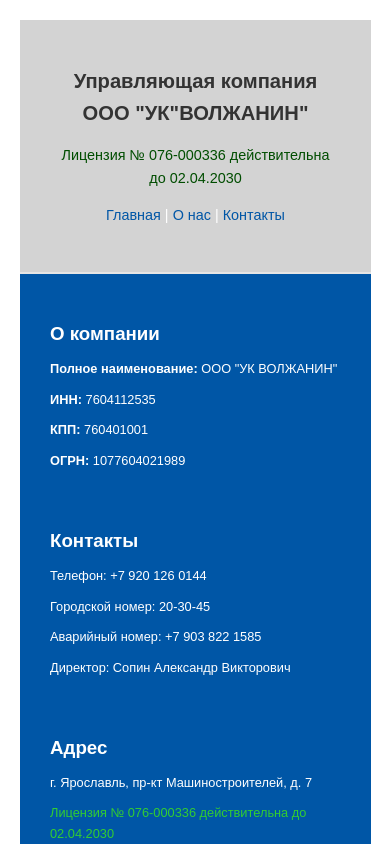
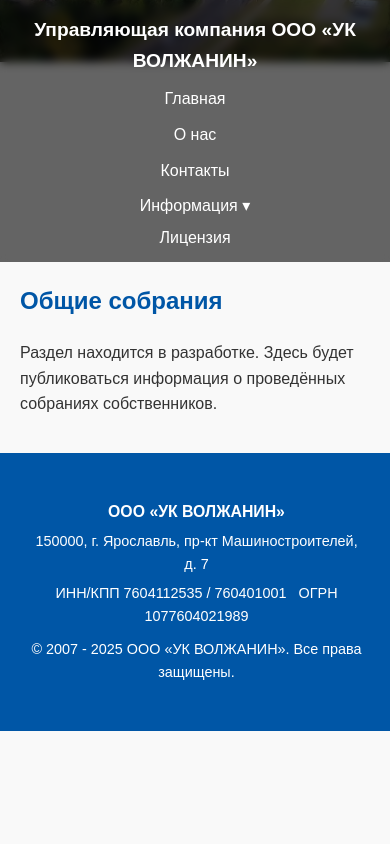
Before and after one commit to yk-volzanin-yar/yk-volzanin-yar, a React (Vite) app in the folder yk-volzanin-react/: page /info/meetings in a window 390 px wide. Shown: the top 844 px of the page. Built offline with nearby package versions, Linux system fonts and the light colour scheme.

Commit message:
improved navigation bar

```diff
--- a/yk-volzanin-react/index.html
+++ b/yk-volzanin-react/index.html
@@ -2,7 +2,7 @@
 <html lang="en">
   <head>
     <meta charset="UTF-8" />
-    <link rel="icon" type="image/svg+xml" href="/vite.svg" />
+    <link rel="icon" href="/public/favicon.ico" type="image/x-icon" />
     <meta name="viewport" content="width=device-width, initial-scale=1.0" />
     <title>УК ВОЛЖАНИН</title>
 </head>
--- a/yk-volzanin-react/src/App.jsx
+++ b/yk-volzanin-react/src/App.jsx
@@ -4,18 +4,26 @@ import Header from './components/Header';
 import Footer from './components/Footer';
 import Home from './pages/Home';
 import About from './pages/About';
-import Contacts from './pages/Contacts';
+import Contacts from './pages/Contacts'
+import Info from './pages/Info';
+import Reports from './pages/info/Reports';
+import MKD from './pages/info/MKD';
+import Meetings from './pages/info/Meetings';
 
 function App() {
   return (
     <Router>
-      <div className="container">
+      <div className="app">
         <Header />
-        <main>
+        <main className="container">
           <Routes>
             <Route path="/" element={<Home />} />
             <Route path="/about" element={<About />} />
             <Route path="/contacts" element={<Contacts />} />
+            <Route path="/info" element={<Info />} />
+            <Route path="/info/reports" element={<Reports />} />
+            <Route path="/info/mkd" element={<MKD />} />
+            <Route path="/info/meetings" element={<Meetings />} />
           </Routes>
         </main>
         <Footer />
--- a/yk-volzanin-react/src/assets/styles.css
+++ b/yk-volzanin-react/src/assets/styles.css
@@ -5,6 +5,7 @@ body {
   padding: 0;
   color: #333;
   line-height: 1.6;
+  background-color: #f9f9f9;
 }
 
 .container {
@@ -16,6 +17,7 @@ body {
 
 h1, h2, h3 {
   color: #0056a6;
+  margin-top: 0;
 }
 
 a {
@@ -27,69 +29,138 @@ a:hover {
   text-decoration: underline;
 }
 
-/* === Стили хедера с подложкой только под текстом === */
-.header {
-  background-image: url('zavolga.jpg');
+/* === Стили хедера и навигации === */
+.site-header {
+  background-image: url('../assets/zavolga.jpg');
   background-size: cover;
-  background-position: center -150px;
+  background-position: center -200px;;
   background-repeat: no-repeat;
-  height: 200px;
+  color: white;
+  min-height: 200px;
   display: flex;
-  justify-content: center; /* Горизонтальное центрирование содержимого */
-  align-items: center; /* Вертикальное центрирование содержимого */
-  text-align: center; /* Центрируем текст */
-  color: white;
-  border-bottom: 2px solid #e5e5e5;
+  align-items: flex-end;
 }
 
-.header .license-text {
-  color: #004d00; /* Более тёмный насыщенный зелёный цвет */
-  text-decoration: none;
+.nav-wrapper {
+  width: 100%;
+  padding: 20px;
+  background: rgba(0, 0, 0, 0.6);
+  backdrop-filter: blur(5px);
+  display: flex;
+  flex-direction: column;
+  align-items: center;
 }
 
-.header .license-text:hover {
+.logo {
+  font-weight: bold;
+  font-size: 1.6rem;
+  margin-bottom: 10px;
+  text-align: center;
+}
+
+.main-nav {
+  display: flex;
+  flex-wrap: wrap;
+  gap: 20px;
+  justify-content: center;
+}
+
+.main-nav a,
+.main-nav span,
+.main-nav .license-button {
+  color: white;
+  font-weight: 500;
+  position: relative;
+  background: none;
+  border: none;
+  cursor: pointer;
+  font-family: inherit;
+  font-size: inherit;
+  padding: 0;
+}
+
+.main-nav a:hover,
+.main-nav span:hover,
+.main-nav .license-button:hover {
   text-decoration: underline;
 }
 
-
-
-.header .text-background {
-  background: rgba(255, 255, 255, 0.25);
-  backdrop-filter: blur(8px);
-  border-radius: 5px;
-  padding: 20px 50px;
-  display: inline-block;
-  max-width: 1080px; /* Ширина текста ограничена */
+.dropdown {
+  position: relative;
+  cursor: pointer;
 }
 
-.header .company-name {
-  font-size: 2em;
-  margin: 0;
-  text-shadow: none;
-  color: #333;
+.dropdown-content {
+  position: absolute;
+  top: 100%;
+  left: 0;
+  background-color: white;
+  padding: 10px;
+  display: none;
+  flex-direction: column;
+  min-width: 200px;
+  box-shadow: 0 2px 5px rgba(0, 0, 0, 0.2);
+  z-index: 100;
 }
 
-.header .emergency-phone {
-  margin-top: 10px;
-  font-size: 1.3em;
-  font-weight: bold;
-  text-shadow: none;
-  color: #333;
+.dropdown-content a {
+  color: #0056a6;
+  margin-bottom: 8px;
 }
 
-.emergency-number {
-  color: #e74c3c;
-  font-weight: bold;
+.dropdown:hover .dropdown-content {
+  display: flex;
 }
 
-.emergency-number:hover {
-  text-decoration: underline;
+/* === Модальное окно для лицензии === */
+.modal-overlay {
+  position: fixed;
+  top: 0;
+  left: 0;
+  right: 0;
+  bottom: 0;
+  background-color: rgba(0, 0, 0, 0.7);
+  display: flex;
+  align-items: center;
+  justify-content: center;
+  z-index: 2000;
+  padding: 20px;
+}
+
+.modal-content {
+  background: white;
+  padding: 20px;
+  border-radius: 6px;
+  max-width: 90vw;
+  max-height: 90vh;
+  width: auto;
+  overflow: auto;
+  text-align: center;
+  position: relative;
+}
+
+.modal-content img {
+  width: 100%;
+  height: auto;
+  object-fit: contain;
+  max-height: 70vh;
+}
+
+.close-btn {
+  margin-top: 10px;
+  padding: 6px 16px;
+  background-color: #0056a6;
+  color: white;
+  border: none;
+  border-radius: 4px;
+  cursor: pointer;
+  font-size: 1rem;
 }
 
 /* === Главный контент === */
 .main-grid {
   display: grid;
-  grid-template-columns: minmax(250px, auto) 1fr;
+  grid-template-columns: 1fr 300px;
   gap: 20px;
 }
 
@@ -116,7 +187,6 @@ a:hover {
   min-height: 300px;
 }
 
-/* Ссылки в содержании */
 .contacts-column p {
   margin: 10px 0;
 }
@@ -136,161 +206,79 @@ a:hover {
   flex: 1 1 55%;
 }
 
-
 /* === Стили для футера === */
 .footer {
-  background: #0056a6;
+  background-color: #0056a6;
   color: white;
-  padding: 20px 15px;
+  padding: 30px 15px;
+  font-size: 1rem;
 }
 
-.footer-grid {
-  display: flex;
-  gap: 20px;
-  justify-content: space-between;
-  flex-wrap: wrap;
-  text-align: left;
+.footer .container {
+  max-width: 1200px;
+  margin: 0 auto;
+  text-align: center;
+  line-height: 1.6;
 }
 
-.footer-column {
-  flex: 1 1 30%;
-  min-width: 200px;
-  margin-bottom: 20px;
-  text-align: left;
+.footer p {
+  margin: 6px 0;
+  color: white;
 }
 
-.footer-column h3,
-.footer-column p,
-.footer-column a {
-  text-align: left;
-  color: white;
-  margin: 10px 0;
-}
-
-.footer-column a {
-  text-decoration: none;
-}
-
-.footer-column a:hover {
-  text-decoration: underline;
-}
-
-.footer-license .license-text {
-  color: #32cd32;
-  text-decoration: none;
-}
-
-.footer-license .license-text:hover {
-  text-decoration: underline;
-}
-
-footer p {
-  text-align: center;
-  font-size: 0.9em;
-  margin: 20px 0;
+.footer p strong {
+  font-size: 1.1em;
 }
 
 /* === Адаптивность === */
-
-/* Мониторы шире 1600px */
-@media (min-width: 1600px) {
-  .header .text-background {
-    max-width: 1080px; /* Оставляем максимальную ширину */
-  }
-}
-
-/* Планшеты и мобильные устройства (максимум 768px) */
 @media (max-width: 768px) {
-  .header {
-    background-color: #d3d3d3;
-    background-image: none;
-    height: auto;
-    align-items: center;
-    justify-content: center;
-    padding: 20px 10px;
-  }
-
-  .header .text-background {
-    background: none;
-    backdrop-filter: none;
-    position: static;
-    padding: 10px 0;
-    text-align: center;
-    max-width: 100%;
-    word-wrap: break-word;
-  }
-
-  .header .company-name {
-    font-size: 1.6em;
-    margin: 0 auto;
-    color: #333;
-  }
-
-  .header .emergency-phone {
-    font-size: 1.2em;
-  }
-
-  .main-grid {
-    display: flex;
+  .nav-wrapper {
     flex-direction: column;
-    gap: 20px;
-  }
-
-  .map-section {
-    order: 2;
-    margin: 0;
-    width: 100%;
-  }
-
-  .map-section #map {
-    min-height: 250px;
-  }
-
-  .footer-grid {
-    flex-direction: column;
-  }
-
-  .footer-column {
-    flex: 1 1 100%;
-    margin-bottom: 15px;
-  }
-}
-
-/* Смартфоны (максимум 480px) */
-@media (max-width: 480px) {
-  .header {
-    height: auto;
-    padding: 15px 10px;
-  }
-
-  .header .text-background {
-    padding: 10px;
-    font-size: 0.9em;
+    padding: 15px;
     text-align: center;
   }
 
-  .header .company-name {
-    font-size: 1.4em;
-  }
-
-  .header .emergency-phone {
-    font-size: 1em;
-  }
-
-  .main-grid {
+  .main-nav {
     flex-direction: column;
     gap: 10px;
   }
 
-  .map-section #map {
-    min-height: 200px;
+  .main-grid {
+    grid-template-columns: 1fr;
+  }
+
+  .contacts-layout {
+    flex-direction: column;
+  }
+
+  .modal-content img {
+    max-height: 60vh;
+  }
+}
+
+@media (max-width: 480px) {
+  .logo {
+    font-size: 1.2rem;
   }
 
   .footer {
-    padding: 15px 10px;
+    padding: 20px 10px;
   }
 
-  footer p {
-    font-size: 0.8em;
+  .footer p {
+    font-size: 0.9em;
+  }
+
+  .modal-content {
+    padding: 10px;
+  }
+
+  .modal-content img {
+    max-height: 50vh;
+  }
+
+  .close-btn {
+    padding: 5px 12px;
+    font-size: 0.9rem;
   }
 }
--- a/yk-volzanin-react/src/components/Footer.jsx
+++ b/yk-volzanin-react/src/components/Footer.jsx
@@ -1,43 +1,16 @@
 import { useEffect } from 'react';
 
 function Footer() {
-  useEffect(() => {
-    const span = document.getElementById('currentYear');
-    if (span) {
-      span.textContent = new Date().getFullYear();
-    }
-  }, []);
-
   return (
     <footer className="footer">
-      <div className="container footer-grid">
-        <div className="footer-column">
-          <h3>О компании</h3>
-          <p><strong>Полное наименование:</strong> ООО "УК ВОЛЖАНИН"</p>
-          <p><strong>ИНН:</strong> 7604112535</p>
-          <p><strong>КПП:</strong> 760401001</p>
-          <p><strong>ОГРН:</strong> 1077604021989</p>
-        </div>
-
-        <div className="footer-column">
-          <h3>Контакты</h3>
-          <p>Телефон: <a href="tel:+79201260144">+7 920 126 0144</a></p>
-          <p>Городской номер: <a href="tel:203045">20-30-45</a></p>
-          <p>Аварийный номер: <a href="tel:+79038221585">+7 903 822 1585</a></p>
-          <p>Директор: Сопин Александр Викторович</p>
-        </div>
-
-        <div className="footer-column">
-          <h3>Адрес</h3>
-          <p>г. Ярославль, пр-кт Машиностроителей, д. 7</p>
-          <p className="footer-license">
-            <a href="/licens.jpg" target="_blank" className="license-text" rel="noopener noreferrer">
-              Лицензия № 076-000336 действительна до 02.04.2030
-            </a>
-          </p>
-        </div>
+      <div className="container" style={{ textAlign: 'center' }}>
+        <p><strong>ООО «УК ВОЛЖАНИН»</strong></p>
+        <p>150000, г. Ярославль, пр-кт Машиностроителей, д. 7</p>
+        <p>ИНН/КПП 7604112535 / 760401001 &nbsp; ОГРН 1077604021989</p>
+        <p style={{ fontSize: '0.9em', marginTop: '10px' }}>
+          &copy; 2007 - {new Date().getFullYear()} ООО «УК ВОЛЖАНИН». Все права защищены.
+        </p>
       </div>
-      <p className="footer-copy">&copy; 2007 - <span id="currentYear"></span>. ООО "УК ВОЛЖАНИН". Все права защищены.</p>
     </footer>
   );
 }
--- a/yk-volzanin-react/src/components/Header.jsx
+++ b/yk-volzanin-react/src/components/Header.jsx
@@ -1,25 +1,41 @@
 import { Link } from 'react-router-dom';
-import zavolga from '../assets/zavolga.jpg';
+import '../assets/styles.css';
+import { useState } from 'react';
 
 function Header() {
+  const [showModal, setShowModal] = useState(false);
+
   return (
-    <header className="header">
-      <div class="container header-flex">
-        <div class="text-background">
-            <h1 class="company-name">Управляющая компания ООО "УК"ВОЛЖАНИН"</h1>
-            <p>
-                <a href="licens.jpg" target="_blank" class="license-text" rel="noopener noreferrer">
-                    Лицензия № 076-000336 действительна до 02.04.2030
-                </a>
-            </p>
-            <nav>
-                <Link to="/">Главная</Link> |{" "}
-                <Link to="/about">О нас</Link> |{" "}
-                <Link to="/contacts">Контакты</Link>
-            </nav>
+    <>
+      <header className="site-header">
+        <div className="nav-wrapper">
+          <div className="logo">Управляющая компания ООО «УК ВОЛЖАНИН»</div>
+          <nav className="main-nav">
+            <Link to="/">Главная</Link>
+            <Link to="/about">О нас</Link>
+            <Link to="/contacts">Контакты</Link>
+            <div className="dropdown">
+              <span>Информация ▾</span>
+              <div className="dropdown-content">
+                <Link to="/info/reports">Отчетность</Link>
+                <Link to="/info/mkd">Общие сведения по МКД</Link>
+                <Link to="/info/meetings">Общие собрания</Link>
+              </div>
+            </div>
+            <button className="license-button" onClick={() => setShowModal(true)}>Лицензия</button>
+          </nav>
         </div>
-    </div>
-    </header>
+      </header>
+
+      {showModal && (
+        <div className="modal-overlay" onClick={() => setShowModal(false)}>
+          <div className="modal-content" onClick={(e) => e.stopPropagation()}>
+            <img src="/licens.jpg" alt="Лицензия" style={{ maxWidth: '100%' }} />
+            <button onClick={() => setShowModal(false)} className="close-btn">Закрыть</button>
+          </div>
+        </div>
+      )}
+    </>
   );
 }
 
--- a/yk-volzanin-react/src/pages/Contacts.jsx
+++ b/yk-volzanin-react/src/pages/Contacts.jsx
@@ -1,4 +1,3 @@
-import { useEffect } from 'react';
 import YandexMap from '../components/YandexMap';
 
 function Contacts() {
@@ -17,7 +16,7 @@ function Contacts() {
 
       <div className="contacts-map">
         <h2>Мы на карте</h2>
-        <YandexMap />
+        <YandexMap id="contacts-map" />
       </div>
     </section>
   );
--- /dev/null
+++ b/yk-volzanin-react/src/pages/Info.jsx
@@ -0,0 +1,10 @@
+function Info() {
+  return (
+    <section>
+      <h2>Информация</h2>
+      <p>Выберите конкретный подраздел в навигации выше.</p>
+    </section>
+  );
+}
+
+export default Info;
--- /dev/null
+++ b/yk-volzanin-react/src/pages/info/MKD.jsx
@@ -0,0 +1,10 @@
+function MKD() {
+  return (
+    <section>
+      <h2>Общие сведения по МКД</h2>
+      <p>Раздел находится в разработке. Здесь будет размещена информация о многоквартирных домах.</p>
+    </section>
+  );
+}
+
+export default MKD;
--- /dev/null
+++ b/yk-volzanin-react/src/pages/info/Meetings.jsx
@@ -0,0 +1,10 @@
+function Meetings() {
+  return (
+    <section>
+      <h2>Общие собрания</h2>
+      <p>Раздел находится в разработке. Здесь будет публиковаться информация о проведённых собраниях собственников.</p>
+    </section>
+  );
+}
+
+export default Meetings;
--- /dev/null
+++ b/yk-volzanin-react/src/pages/info/Reports.jsx
@@ -0,0 +1,10 @@
+function Reports() {
+  return (
+    <section>
+      <h2>Отчетная деятельность</h2>
+      <p>Раздел находится в разработке. Здесь будет размещена актуальная отчетность управляющей компании.</p>
+    </section>
+  );
+}
+
+export default Reports;
```
Also changed, not shown: yk-volzanin-react/src/components/YandexMap.jsx (+41 -8 lines), yk-volzanin-react/public/licens.jpg (renamed from yk-volzanin-react/src/assets/licens.jpg).
